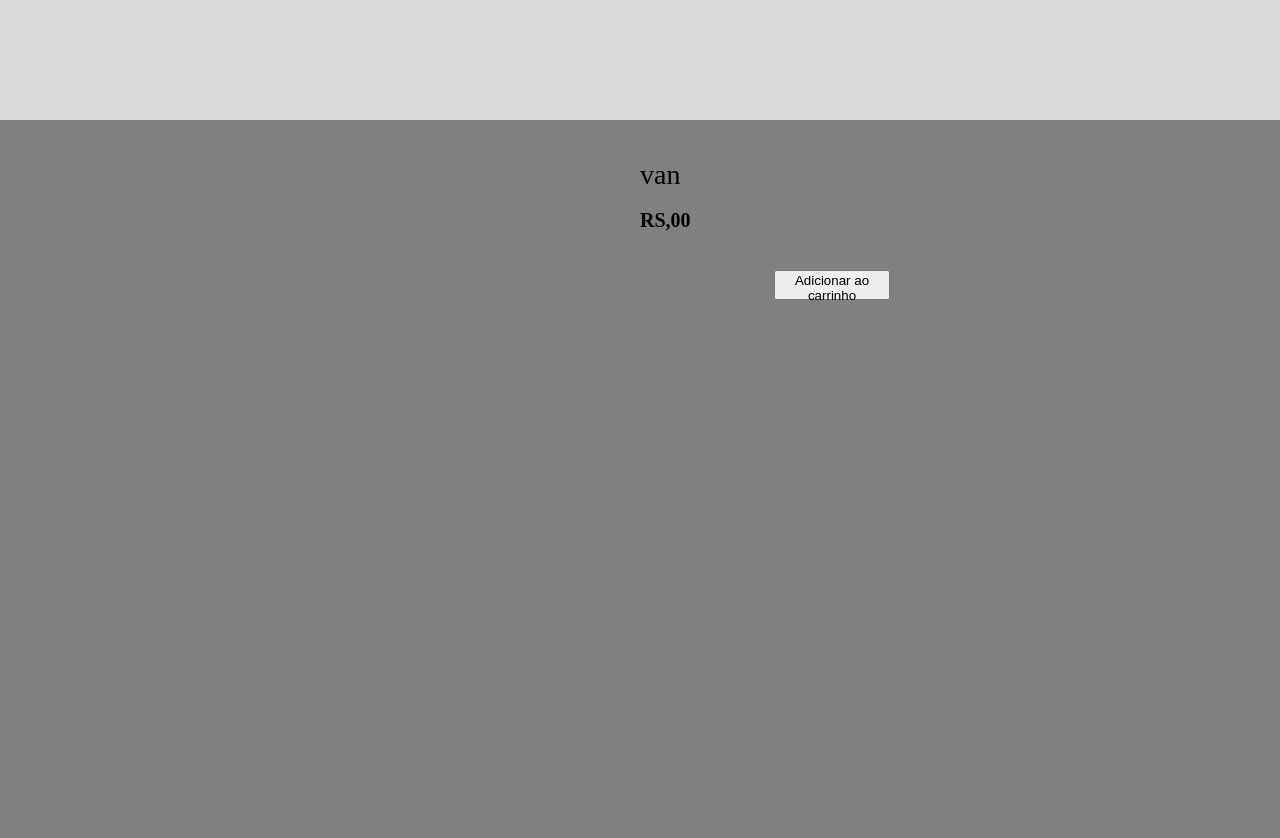
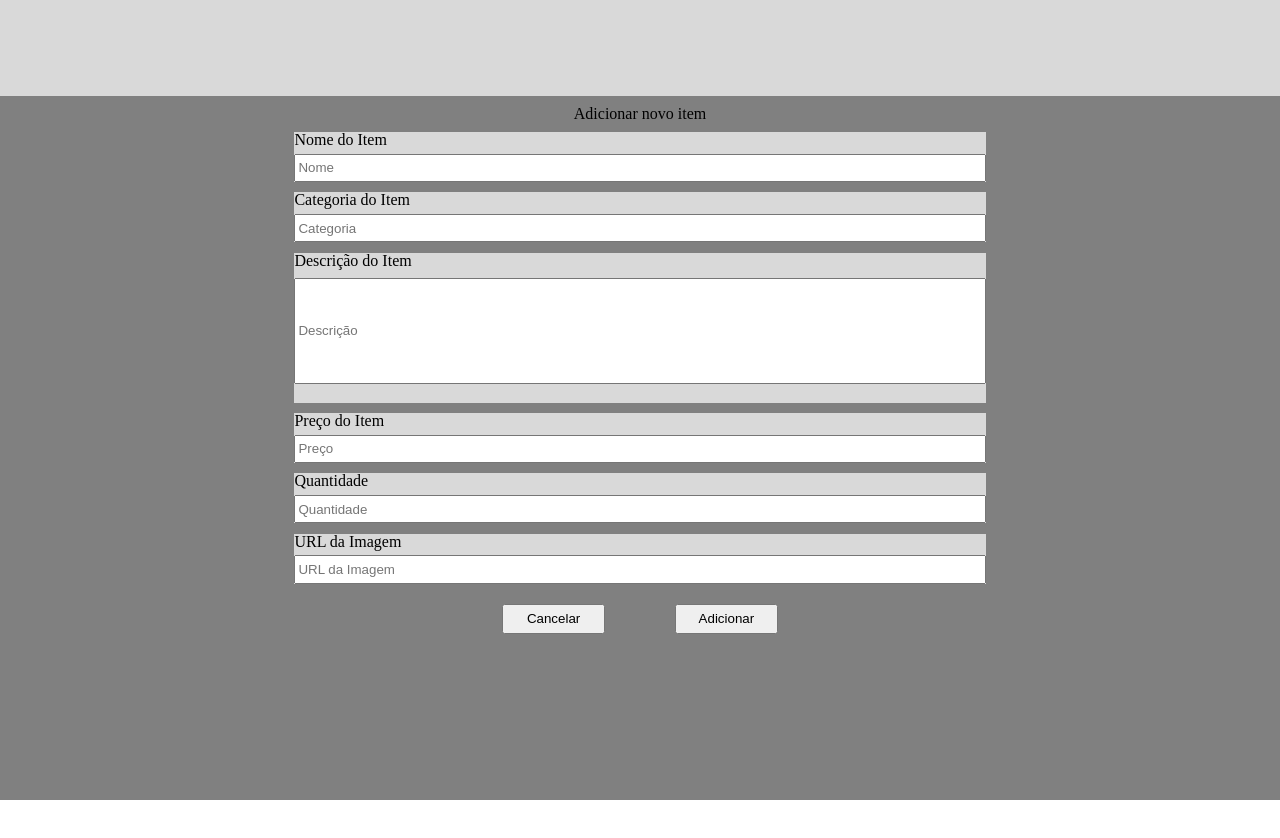
Before and after one commit to williamcosta52/E-commerce-front-end, a React (Create React App) app: page /van/stock in a window 1280 px wide. Shown: the top 838 px of the page. After the commit the page ends 800 px from the top, so only its background shows below. Built offline with nearby package versions, Linux system fonts and the light colour scheme; no server answers.

Commit message:
Feat: área do admin e adicionar itens ao estoque

```diff
--- a/src/App.js
+++ b/src/App.js
@@ -6,6 +6,8 @@ import Home from "./pages/Home";
 import SignUp from "./pages/SignUp";
 import CategoryPage from "./pages/CategoryPage";
 import ItemPage from "./pages/ItemPage";
+import AddStockPage from "./pages/AddStockPage";
+import StockPage from "./pages/StockPage";
 
 export default function App() {
 	return (
@@ -18,6 +20,8 @@ export default function App() {
 					<Route path="/sign-up" element={<SignUp />} />
 					<Route path="/:category" element={<CategoryPage />} />
 					<Route path="/:category/:item" element={<ItemPage />} />
+					<Route path="/van/stock" element={<AddStockPage />} />
+					<Route path="/van" element={<StockPage/>} />
 				</Routes>
 			</BrowserRouter>
 		</Container>
--- a/src/components/Header.js
+++ b/src/components/Header.js
@@ -9,7 +9,7 @@ export default function Header(){
 }
 
 const HeaderPersonalizado = styled.header`
-height: 120px;
+height: 12vh;
 width: 100vw;
 background-color: #D9D9D9;
 `
--- /dev/null
+++ b/src/pages/AddStockPage.js
@@ -0,0 +1,186 @@
+import styled from "styled-components"
+import Header from "../components/Header"
+import { useState } from "react"
+import axios from "axios"
+
+export default function AddStockPage(){
+    const url = `http://localhost:5000`
+
+    const [form, setForm] = useState({name: "", category: "", description:"", price:"", quantity: "", image:""})
+
+    function handleForm(e){
+        setForm({...form, [e.target.name]: e.target.value})
+    }
+
+    function enviarItem(e){
+        e.preventDefault()
+        const body = form
+        const enviar = axios.post(`${url}/van/stock`, body)
+        enviar.then((res)=> {
+            alert(res.data)
+            setForm({name: "", category: "", description:"", price:"", quantity: "", image:""})
+        })
+        enviar.catch((err)=> alert(err.response.data))
+    }
+
+    function cancelarItem(){
+        setForm({})
+        alert("Item cancelado")
+    }
+    return (
+<PageContainer>
+    <Header/>
+    <FormContainer>
+        <h1>Adicionar novo item</h1>
+    <form onSubmit={enviarItem}>
+        <InputBox>
+        <label htmlFor="name">Nome do Item</label>
+
+        <input
+        id="name"
+        required
+        placeholder="Nome"
+        name="name"
+        value={form.name}
+        onChange={handleForm}
+        />
+</InputBox>
+<InputBox>
+        <label htmlFor="category">Categoria do Item</label>
+        <input
+        id="category"
+        placeholder="Categoria"
+        name="category"
+        value={form.category}
+        onChange={handleForm}
+        required/>
+</InputBox>
+
+
+<InputDes>
+<label htmlFor="description">Descrição do Item</label>
+        <input
+        id="description"
+        minLength={10}
+        name="description"
+        placeholder="Descrição"
+        value={form.description}
+        onChange={handleForm}
+        required/>
+</InputDes>
+
+
+<InputBox>
+        <label htmlFor="price">Preço do Item</label>
+        <input
+        type="number"
+        required
+        id="price"
+        placeholder="Preço"
+        name="price"
+        value={form.price}
+        onChange={handleForm}
+        />
+</InputBox>
+
+<InputBox>
+        <label htmlFor="quantity">Quantidade</label>
+        <input
+        id="quantity"
+        placeholder="Quantidade"
+        type="number"
+        name="quantity"
+        value={form.quantity}
+        onChange={handleForm}
+        required/>
+        </InputBox>
+
+        <InputBox>
+        <label htmlFor="image">URL da Imagem</label>
+        <input id="image"
+        placeholder="URL da Imagem"
+        name="image"
+        value={form.image}
+        onChange={handleForm}
+        required/>
+        </InputBox>
+        <ButtonsBox>
+            <button tyoe="button" onClick={cancelarItem}>Cancelar</button>
+            <button type="submit">Adicionar</button>
+        </ButtonsBox>
+    </form>
+    </FormContainer>
+</PageContainer>
+    )
+}
+
+const PageContainer = styled.div`
+background-color: #808080;
+width: 100vw;
+height: 100vh;
+display: flex;
+flex-direction: column;
+align-items: center;
+`
+
+const FormContainer = styled.div`
+width: 60%;
+height: 80%;
+display: flex;
+flex-direction: column;
+align-items: center;
+h1{
+    margin-top: 10px;
+    margin-bottom: 10px;
+}
+form {
+    height: 80%;
+    width: 90%;
+    display: flex;
+    flex-direction: column;
+    align-items: center;
+    justify-content: space-between;
+}
+`
+
+const InputBox = styled.div`
+background-color: #D9D9D9;
+margin-bottom: 5px;
+width: 100%;
+height: 50px;
+display: flex;
+flex-direction: column;
+label{
+    height: 25px;
+}
+input{
+    height: 26px;
+}
+`
+
+const InputDes = styled.div`
+background-color: #D9D9D9;
+margin-bottom: 5px;
+width: 100%;
+height: 150px;
+display: flex;
+flex-direction: column;
+label{
+    height: 25px;
+}
+input{
+    height: 100px;
+}
+`
+
+const ButtonsBox = styled.div`
+width: 60%;
+height: 50px;
+display: flex;
+justify-content: space-evenly;
+align-items: center;
+button{
+    height: 60%;
+    width: 25%;
+}
+`
--- /dev/null
+++ b/src/pages/StockPage.js
@@ -0,0 +1,41 @@
+import styled from "styled-components"
+import Header from "../components/Header"
+import { Link } from "react-router-dom"
+
+export default function StockPage(){
+
+    return (
+<PageContainer>
+    <Header/>
+    <Main>
+        <Link to="/home"><h1>Ir para Loja</h1></Link>
+        <Link to="/van/stock"><h1>Adicionar Itens ao Estoque</h1></Link>
+    </Main>
+</PageContainer>
+    )
+}
+const PageContainer = styled.div`
+background-color: #808080;
+width: 100vw;
+height: 100vh;
+display: flex;
+flex-direction: column;
+align-items: center;
+`
+const Main = styled.main`
+width: 80%;
+height: 60%;
+display: flex;
+flex-direction: column;
+justify-content: space-evenly;
+align-items: center;
+background-color: #808080;
+a{
+    width: 50%;
+    height: 20%;
+    background-color: #D9D9D9;
+    display: flex;
+    align-items: center;
+    justify-content: center;
+}
+`
```
